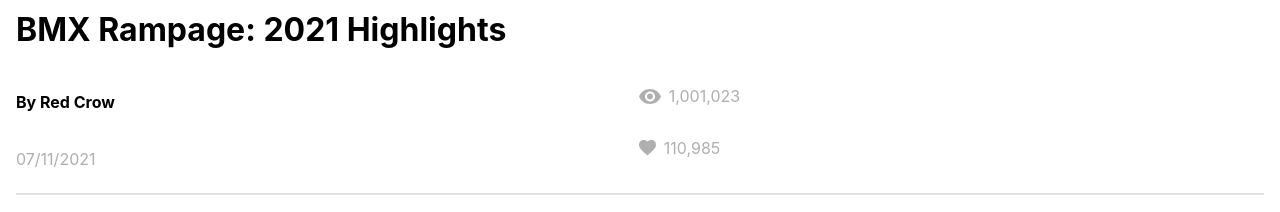
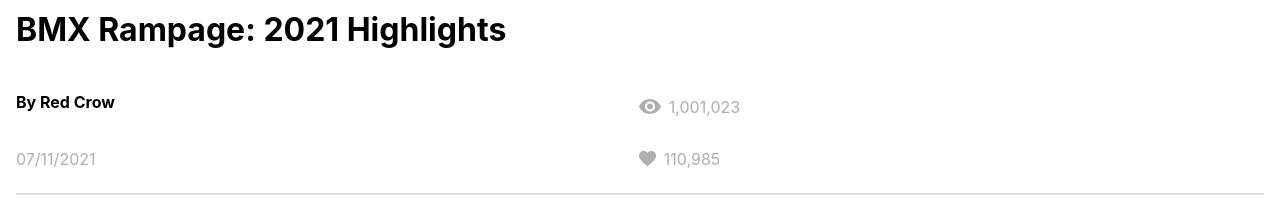
Before and after one commit to Tyalor/brainstation-brainflix, a React (Create React App) app: page / in a window 1280 px wide. Shown: the part 702-914 px from the top of the page. Built offline with nearby package versions, Linux system fonts and the light colour scheme.

Commit message:
come back to desc styling

```diff
--- a/src/components/VideoDesc/VideoDesc.scss
+++ b/src/components/VideoDesc/VideoDesc.scss
@@ -11,7 +11,7 @@
     &__meta {
         display: flex;
         // text-align: left;
-        // align-items: flex-end;
+        align-items: flex-end;
         justify-content: space-evenly;
     }
 
```
